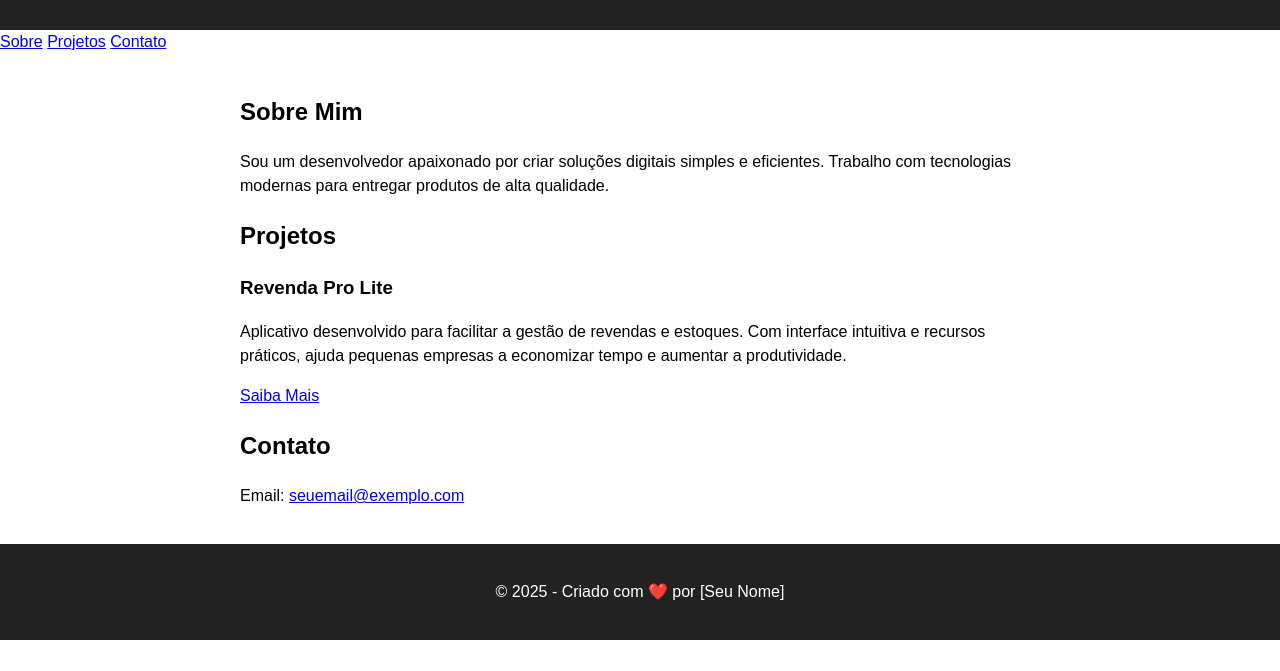
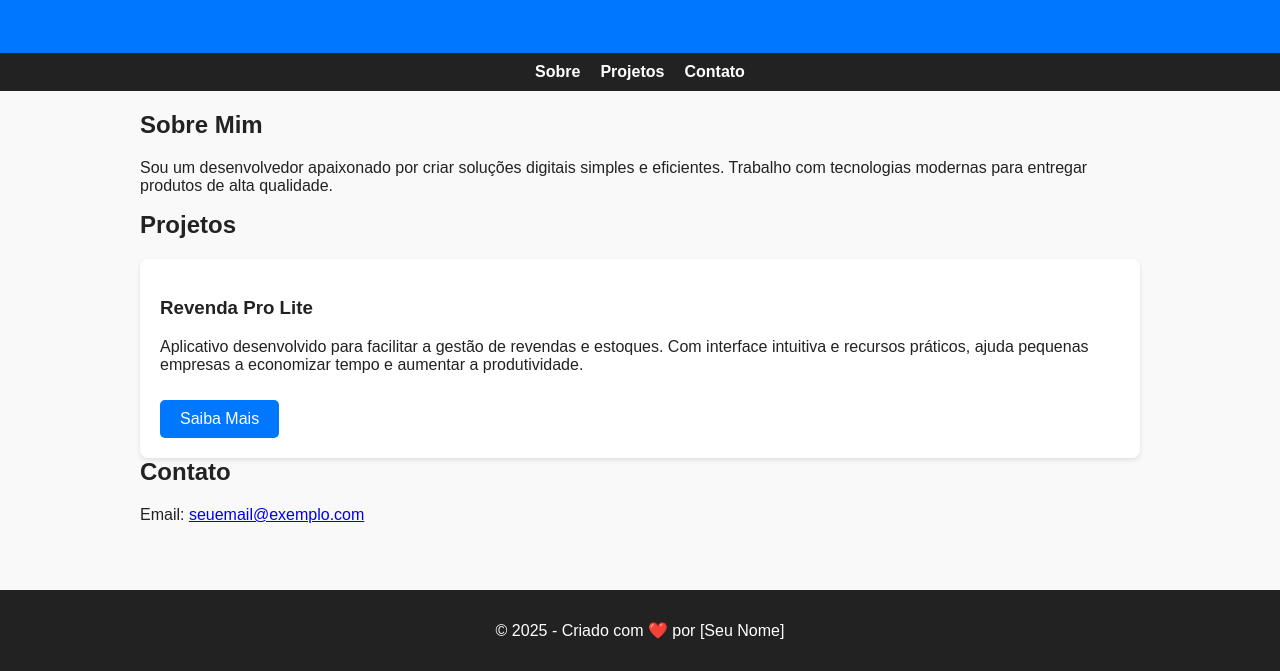
Before and after one commit to RSM461/rsm461.github.io, a plain HTML site: page index.html in a window 1280 px wide. Shown: the part 141-812 px from the top of the page. Drawn offline with Linux system fonts and the light colour scheme.

Commit message:
Update style.css

```diff
--- a/style.css
+++ b/style.css
@@ -1,17 +1,88 @@
+:root {
+  --primary: #0077ff;
+  --dark: #222;
+  --light: #f9f9f9;
+}
+
 body {
   font-family: Arial, sans-serif;
   margin: 0;
-  padding: 0;
-  line-height: 1.5;
+  background: var(--light);
+  color: var(--dark);
 }
-header, footer {
-  background: #222;
+
+.container {
+  width: 90%;
+  max-width: 1000px;
+  margin: auto;
+}
+
+header {
+  background: var(--primary);
   color: white;
-  padding: 20px;
+  padding: 40px 0;
   text-align: center;
 }
+
+nav {
+  background: var(--dark);
+}
+
+nav .container {
+  display: flex;
+  justify-content: center;
+  gap: 20px;
+  padding: 10px 0;
+}
+
+nav a {
+  color: white;
+  text-decoration: none;
+  font-weight: bold;
+}
+
 main {
+  padding: 20px 0;
+}
+
+h2 {
+  margin-top: 0;
+}
+
+.card {
+  background: white;
   padding: 20px;
-  max-width: 800px;
-  margin: auto;
+  margin-top: 10px;
+  border-radius: 8px;
+  box-shadow: 0 2px 5px rgba(0,0,0,0.1);
 }
+
+.btn {
+  display: inline-block;
+  padding: 10px 20px;
+  background: var(--primary);
+  color: white;
+  text-decoration: none;
+  border-radius: 5px;
+  margin-top: 10px;
+}
+
+.btn:hover {
+  background: #005fd1;
+}
+
+footer {
+  background: var(--dark);
+  color: white;
+  text-align: center;
+  padding: 15px 0;
+  margin-top: 30px;
+}
+
+/* Responsividade */
+@media (max-width: 600px) {
+  nav .container {
+    flex-direction: column;
+    gap: 10px;
+  }
+}
```
